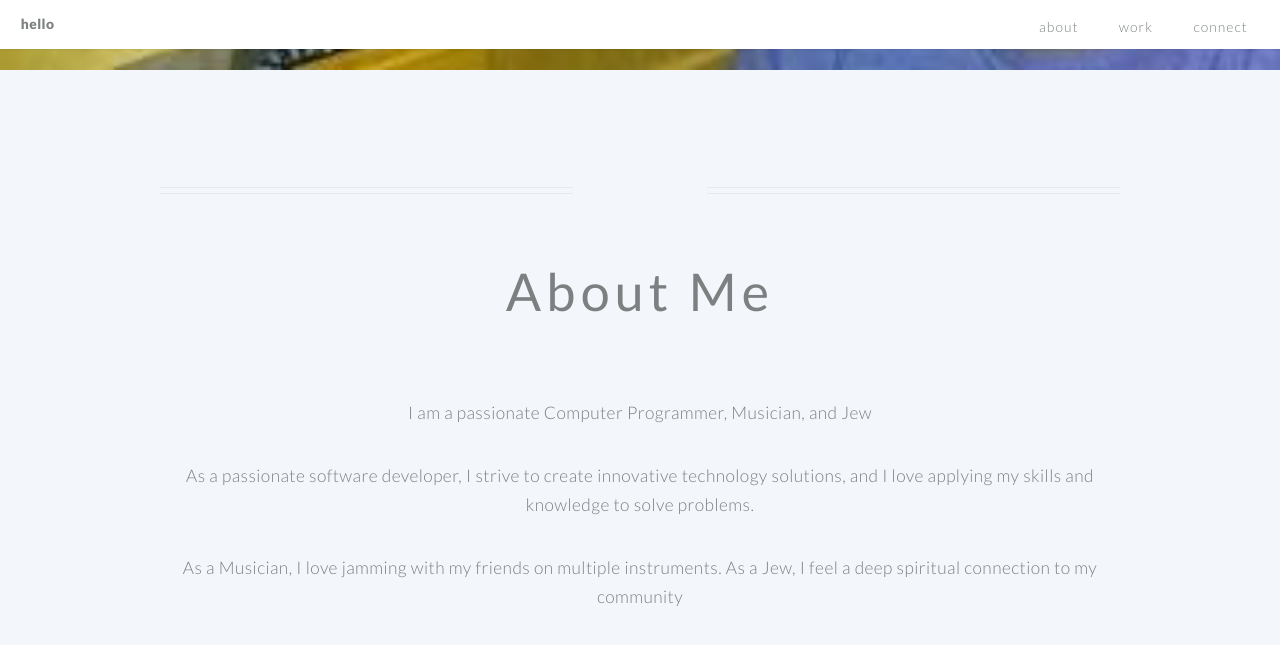
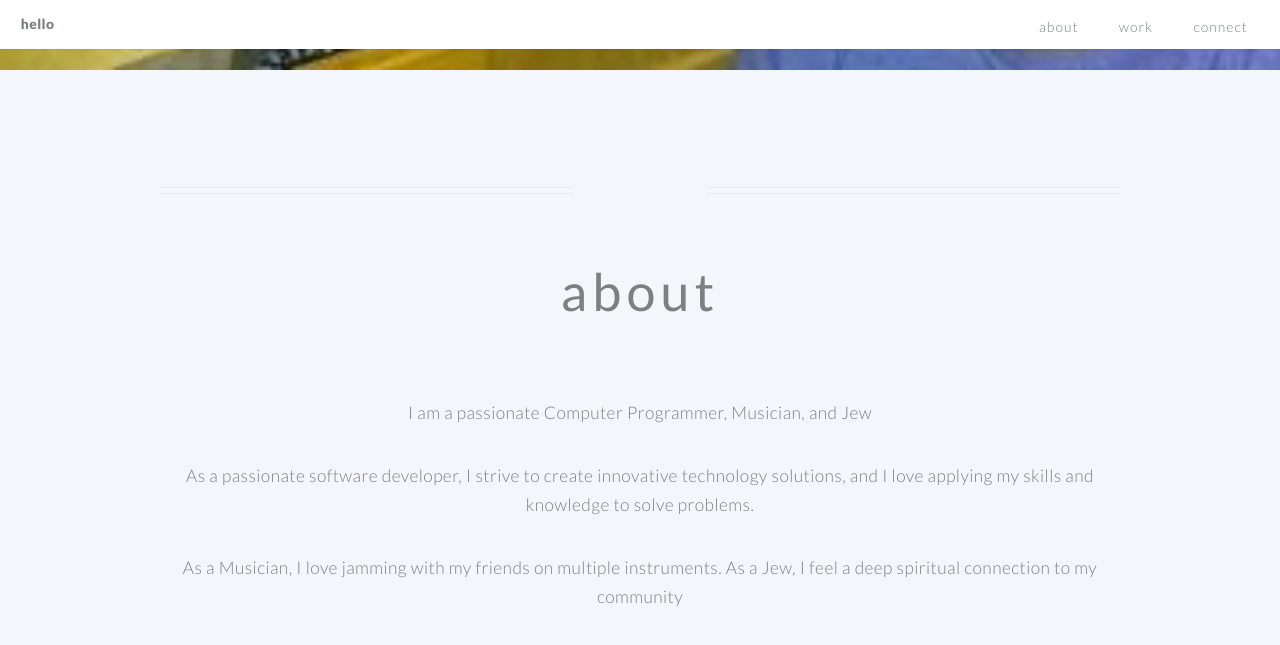
Before and after one commit to jsmith2021Brandeis/jsmith2021Brandeis.github.io, a Jekyll site: the page built from index.md, in a window 1280 px wide and 900 px high, scrolled down 470 px. Shown: the top 645 px of the window. Built offline with Jekyll 4.4.1, drawn with Linux system fonts in a browser that asks for light colours.

Commit message:
restored default html page

```diff
--- a/_layouts/hello-default.html
+++ b/_layouts/hello-default.html
@@ -93,7 +93,7 @@
         <article id="main">
             <!-- section: about -->
               <header class="special container" id="about">
-                <h2 ><strong>About Me</strong></h2>
+                <h2 ><strong>about</strong></h2>
               </header>
 
               <section class="special container" style="margin-bottom:10em">
@@ -113,7 +113,7 @@
                 {% endif %}
               </section>
 
-            <!-- section: Portfolio-->
+            <!-- section: work-->
             {% if page.portfolio %}
             <section class="wrapper style3 container special" id="{{ page.portfolio }}">
 					      <header class="special">
@@ -175,12 +175,20 @@
     <footer id="footer">
 
         <ul class="icons">
+            {% if page.twitter_username %}
+            <li><a href="https://twitter.com/{{ page.twitter_username }}" class="icon circle fa-twitter"><span class="label">Twitter</span></a></li>
+            {% endif %}
+            {% if page.facebook_username %}
+            <li><a href="https://www.facebook.com/{{ page.facebook_username }}" class="icon circle fa-facebook"><span class="label">Facebook</span></a></li>
+            {% endif %}
             {% if page.github_username %}
             <li><a href="https://github.com/{{ page.github_username }}" class="icon circle fa-github"><span class="label">Github</span></a></li>
             {% endif %}
             {% if page.linkedin %}
-        <li><a href="https://linkedin.com/in/{{ page.linkedin }}" class="icon circle fa-linkedin-square"><span class="labe>LinkedIn</span></a></li>
+            <li><a href="https://linkedin.com/in/{{ page.linkedin }}" class="icon circle fa-linkedin-square"><span class="label">LinkedIn</span></a></li>
             {% endif %}
+        </ul>
+
     <ul class="copyright">
         <li>this website is maintained by {{ site.author}}</li>
         <li>design: <a href="https://saragong.github.io/hello/"><strong>hello</strong></a> for github pages</li>
```
Lines whose indentation alone changed are shown as unchanged.
